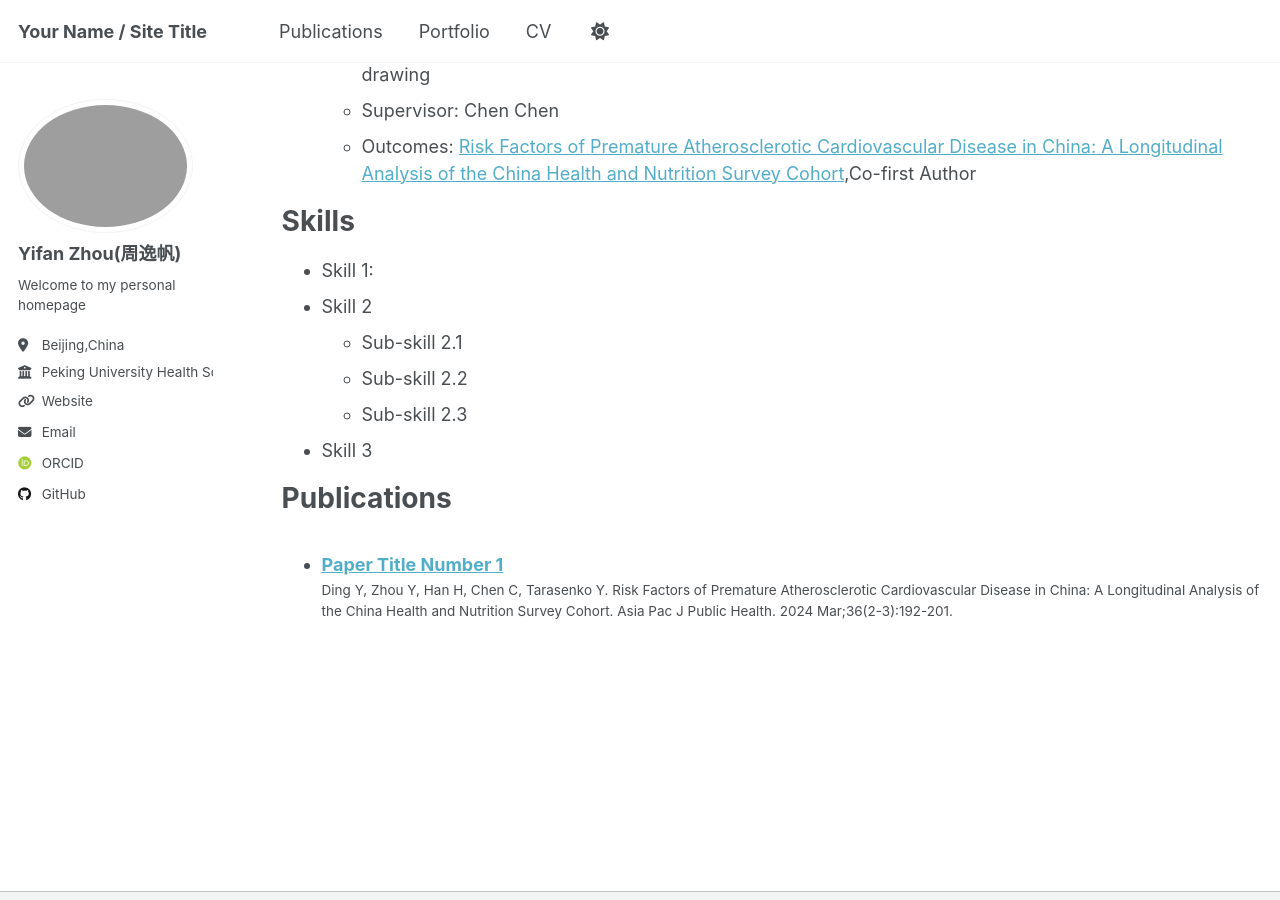
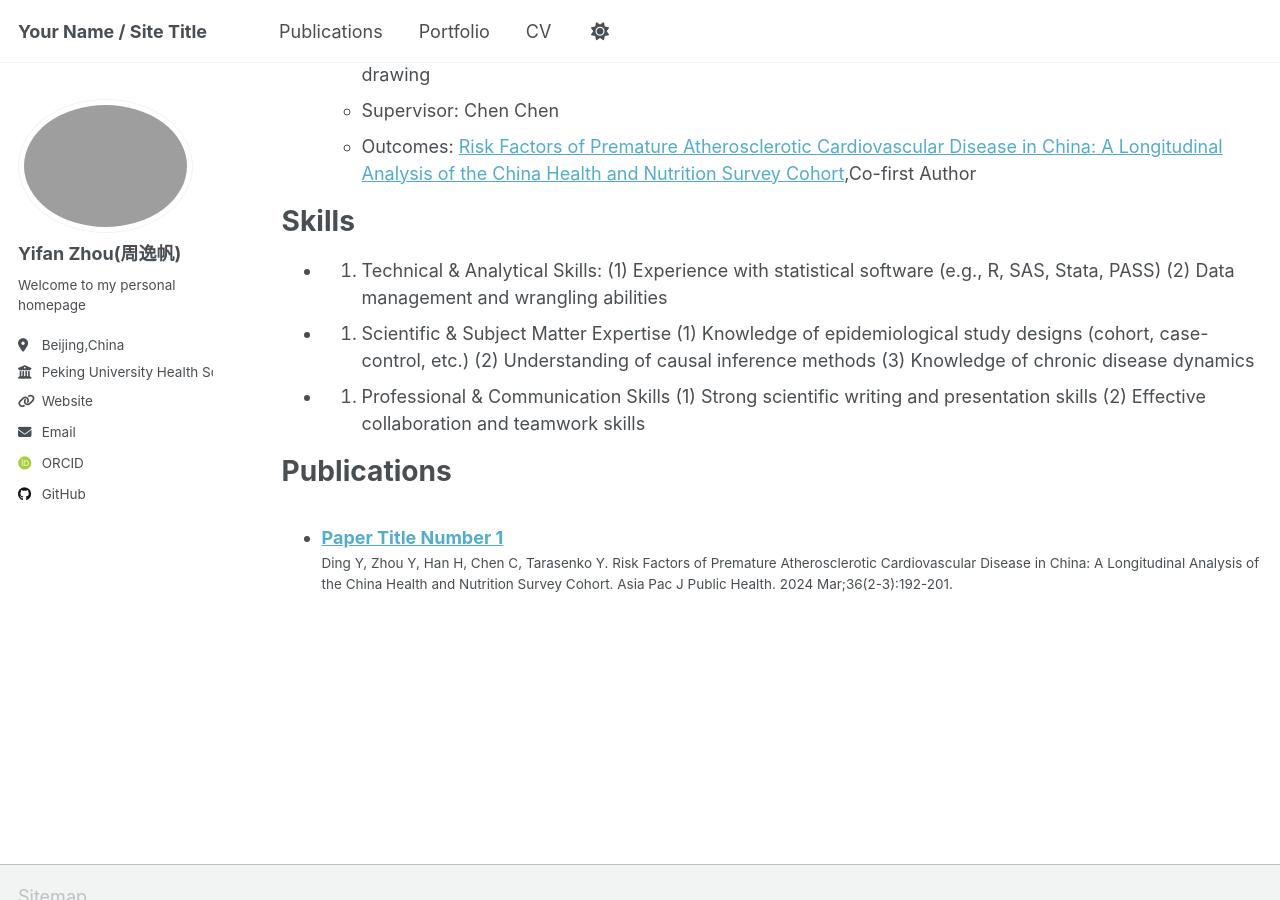
Before and after one commit to zyf20261/zyf20261.github.io, a Jekyll site: the page built from _pages/cv.md, in a window 1280 px wide and 900 px high, scrolled down 1138 px. Built offline with Jekyll 4.4.1, drawn with Linux system fonts in a browser that asks for light colours; some web fonts are replaced; a script that is not in the unit is left out.

Commit message:
Update cv.md

```diff
--- a/_pages/cv.md
+++ b/_pages/cv.md
@@ -9,7 +9,7 @@ redirect_from:
 
 {% include base_path %}
 
-<span style="color:blue;">Education</span>
+<span style="color:teal;">Education</span>
 ======
 * Ph.D in Epidemiology and Health Statistics, Peking University, 2025-2030 (expected)
 * B.S. in Preventive Medicine, Zhejiang University, 2020-2025
@@ -43,15 +43,18 @@ Work experience
   * Supervisor: Chen Chen
   * Outcomes: [Risk Factors of Premature Atherosclerotic Cardiovascular Disease in China: A Longitudinal Analysis of the China Health and Nutrition Survey Cohort](https://pubmed.ncbi.nlm.nih.gov/38247055/),Co-first Author
 
-
 Skills
 ======
-* Skill 1:
-* Skill 2
-  * Sub-skill 2.1
-  * Sub-skill 2.2
-  * Sub-skill 2.3
-* Skill 3
+* 1. Technical & Analytical Skills:
+     (1) Experience with statistical software (e.g., R, SAS, Stata, PASS)
+     (2) Data management and wrangling abilities
+* 2. Scientific & Subject Matter Expertise
+     (1) Knowledge of epidemiological study designs (cohort, case-control, etc.)
+     (2) Understanding of causal inference methods
+     (3) Knowledge of chronic disease dynamics
+* 3. Professional & Communication Skills
+     (1) Strong scientific writing and presentation skills
+     (2) Effective collaboration and teamwork skills
 
 Publications
 ======
```
